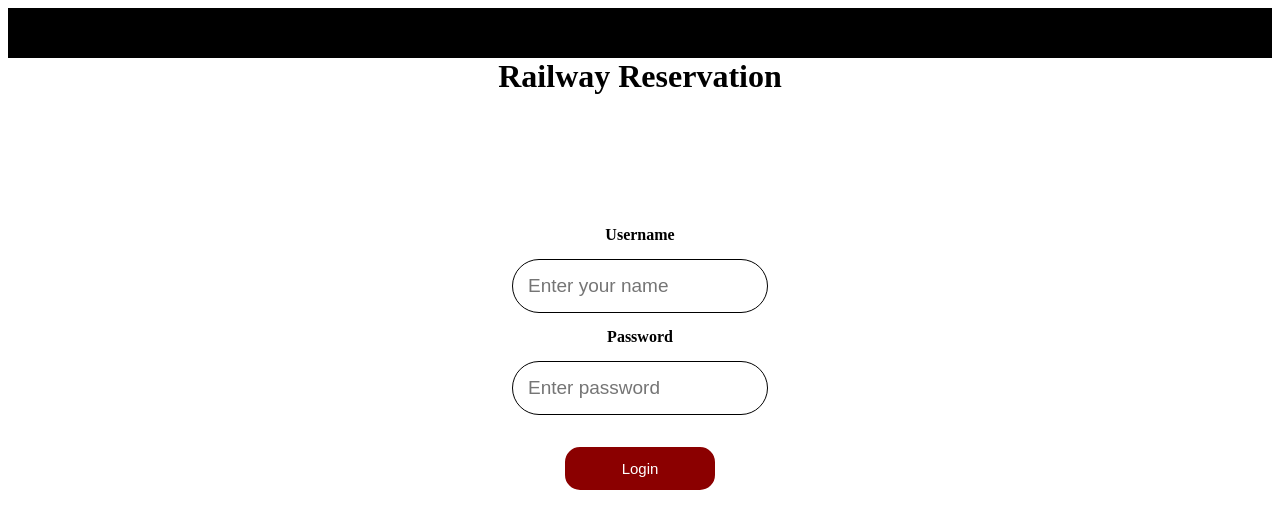
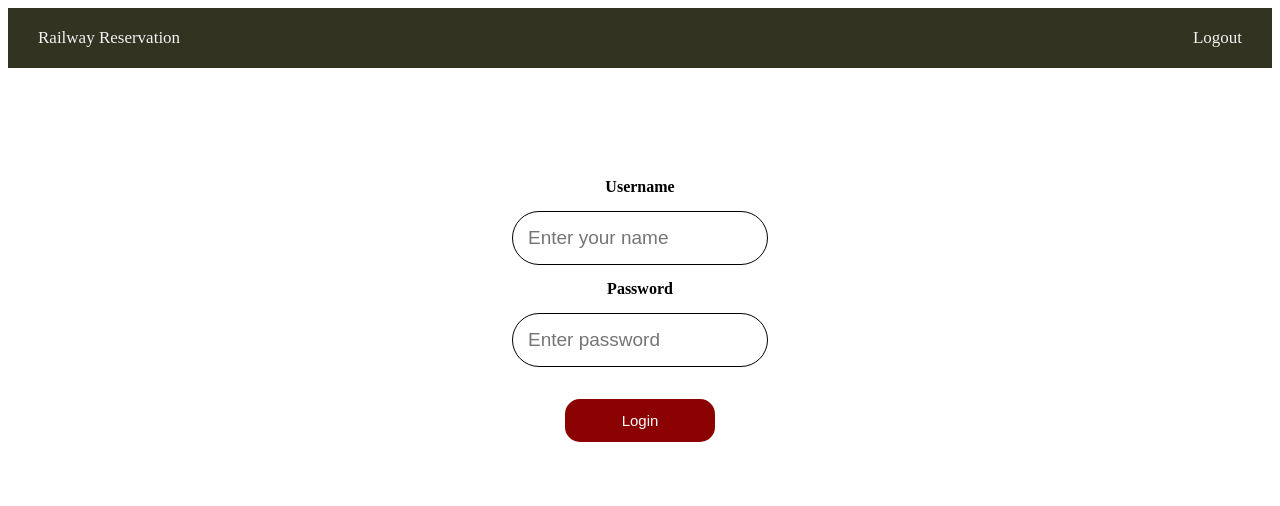
Before and after one commit to harshagarg09/Railway-Management-System, a PHP site: page /admin/Admin.php in a window 1280 px wide. Shown: the top 506 px of the page. Run offline with PHP 8.4, Linux system fonts and the light colour scheme.

Commit message:
Update header.php

```diff
--- a/admin/header.php
+++ b/admin/header.php
@@ -2,7 +2,7 @@
 <head>
 <style>
 
- .container{
+.container{
       height: auto;
       padding: 100px;
       margin: auto;
@@ -41,12 +41,37 @@
   background-color: #ddd;
   color: black;
 }
+.topnav {
+  overflow: hidden;
+  background-color: #332;
+}
+
+.topnav a {
+  float: left;
+  color: #f2f2f2;
+  text-align: center;
+  padding: 20px 30px;
+  text-decoration: none;
+  font-size: 17px;
+}
+
+.topnav a:hover {
+  background-color: #ddd;
+  color: black;
+}
+
+.topnav a.active {
+  background-color: #4CAF50;
+  color: white;
+}
 h1 {
   border-top: 50px solid black;
-  align : center;
 }
 </style>
 </head>
 
 <body>
-<h1 align = "center">Railway Reservation</h1>
+<div class="topnav">
+  <a href="logout.php"  style="float:right">Logout</a>
+  <a href="#" style="float:center">Railway Reservation</a>
+</div>
```
